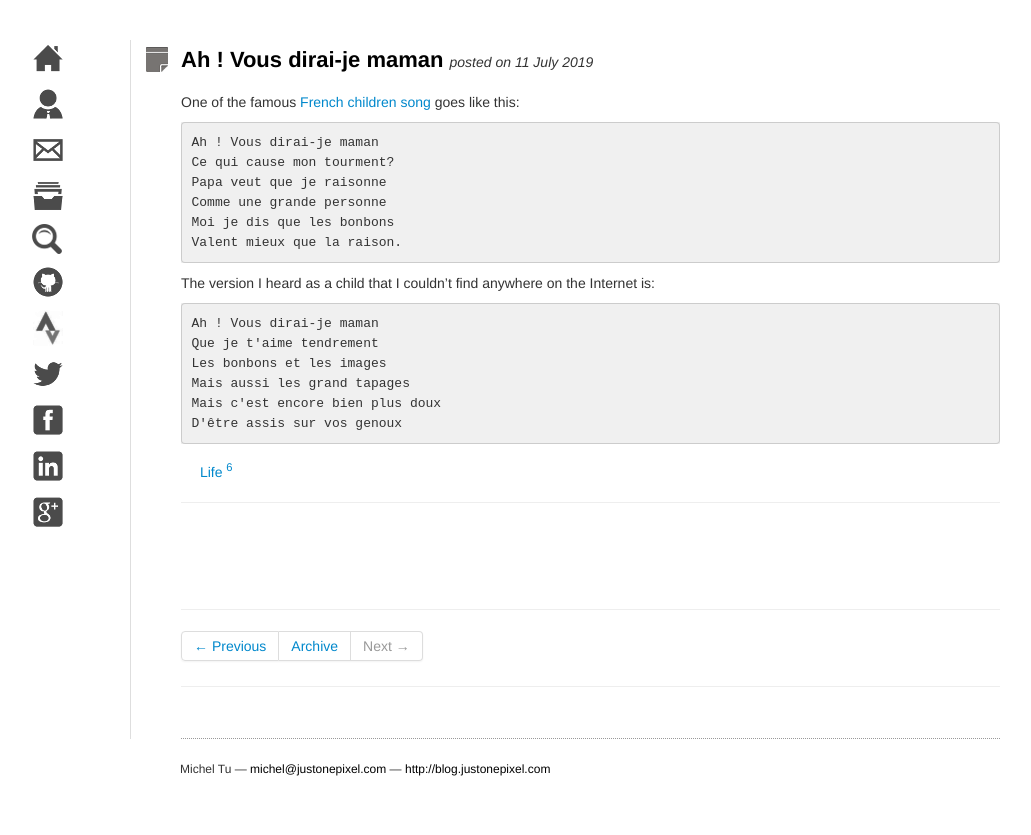
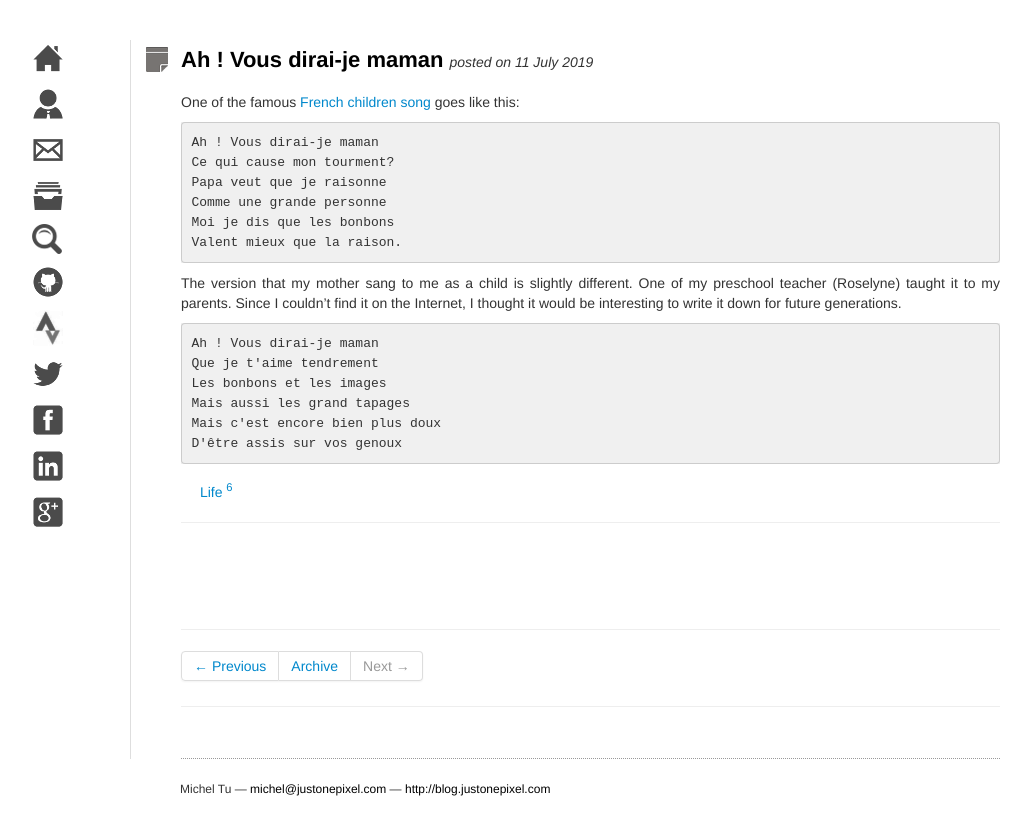
Before and after one commit to neumino/blog, a Jekyll site: the page built from _posts/2019-07-11-a-vous-dira-je-maman.md, in a window 1280 px wide. Shown: the top 835 px of the page, without its empty margins (125-1156 px from the left). Built offline with Jekyll 4.4.1, drawn with Linux system fonts in a browser that asks for light colours.

Commit message:
Update post

````diff
--- a/_posts/2019-07-11-a-vous-dira-je-maman.md
+++ b/_posts/2019-07-11-a-vous-dira-je-maman.md
@@ -18,7 +18,10 @@ Moi je dis que les bonbons
 Valent mieux que la raison.
 ```
 
-The version I heard as a child that I couldn't find anywhere on the Internet is:
+The version that my mother sang to me as a child is slightly different. One of
+my preschool teacher (Roselyne) taught it to my parents. Since I couldn't find
+it on the Internet, I thought it would be interesting to write it down for
+future generations.
 
 ```
 Ah ! Vous dirai-je maman
````
